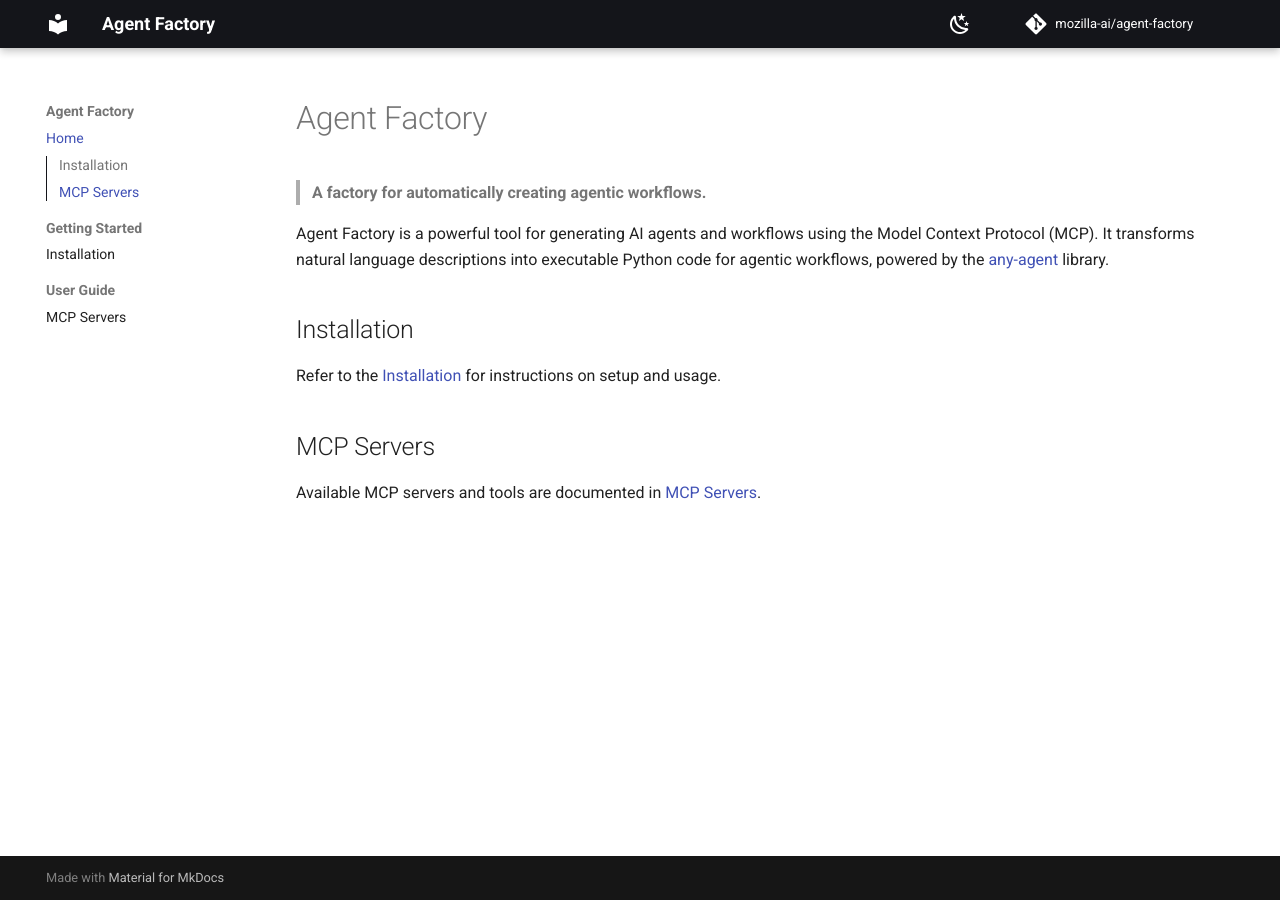
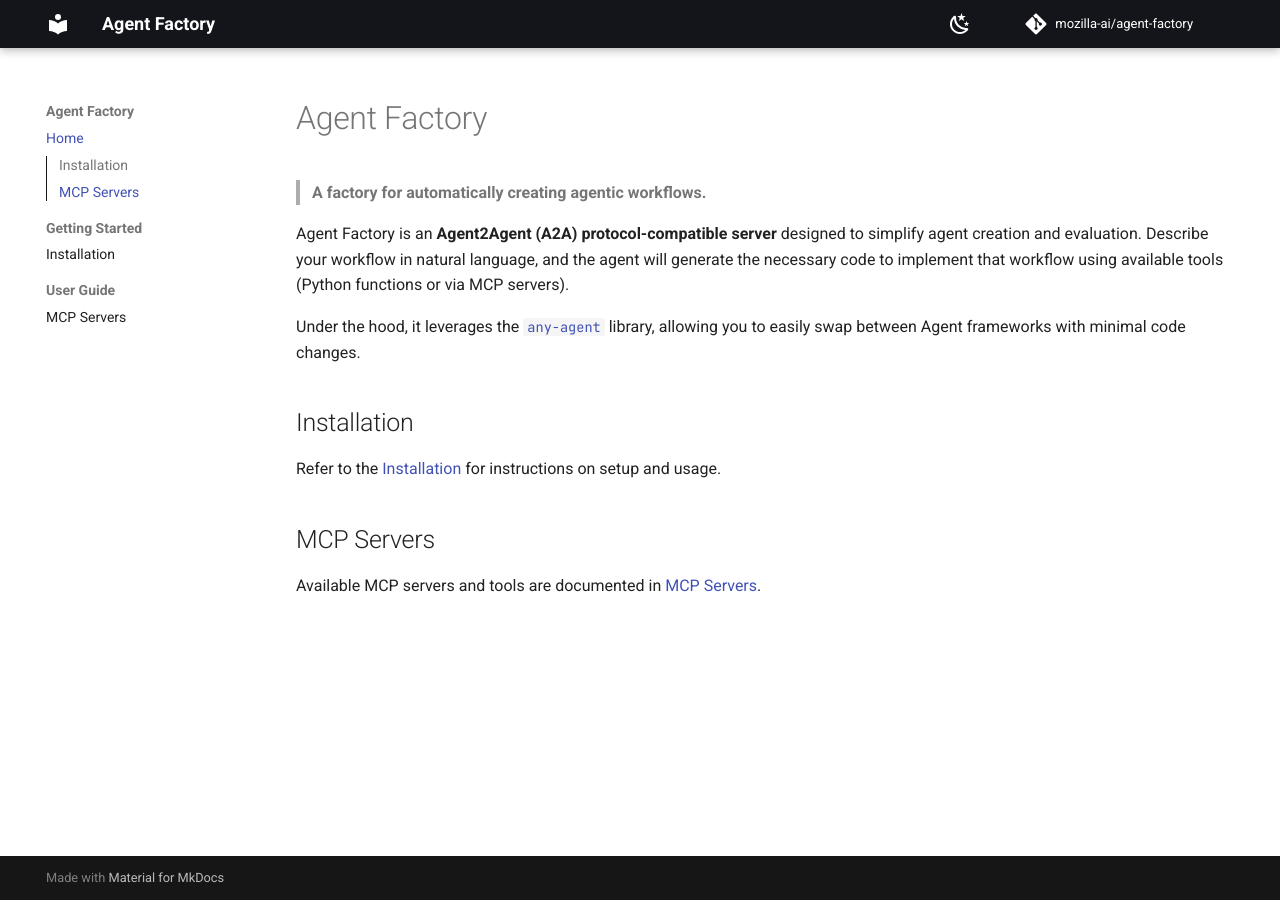
Before and after one commit to mozilla-ai/agent-factory, an MkDocs documentation site: the page built from docs/index.md, in a window 1280 px wide. Built offline with MkDocs 1.6.1 and Material for MkDocs 9.7.7, drawn with Linux system fonts in a browser that asks for light colours; comment, search, counter and statistics services are not loaded.

Commit message:
Move "wordy" description to index.md

```diff
--- a/docs/index.md
+++ b/docs/index.md
@@ -2,7 +2,12 @@
 
 > **A factory for automatically creating agentic workflows.**
 
-Agent Factory is a powerful tool for generating AI agents and workflows using the Model Context Protocol (MCP). It transforms natural language descriptions into executable Python code for agentic workflows, powered by the [any-agent](https://mozilla-ai.github.io/any-agent/) library.
+Agent Factory is an **Agent2Agent (A2A) protocol-compatible server** designed to simplify agent creation and evaluation.
+Describe your workflow in natural language, and the agent will generate the necessary code to implement that workflow
+using available tools (Python functions or via MCP servers).
+
+Under the hood, it leverages the [`any-agent`](https://github.com/mozilla-ai/any-agent) library, allowing you to easily
+swap between Agent frameworks with minimal code changes.
 
 ## Installation
 
```
